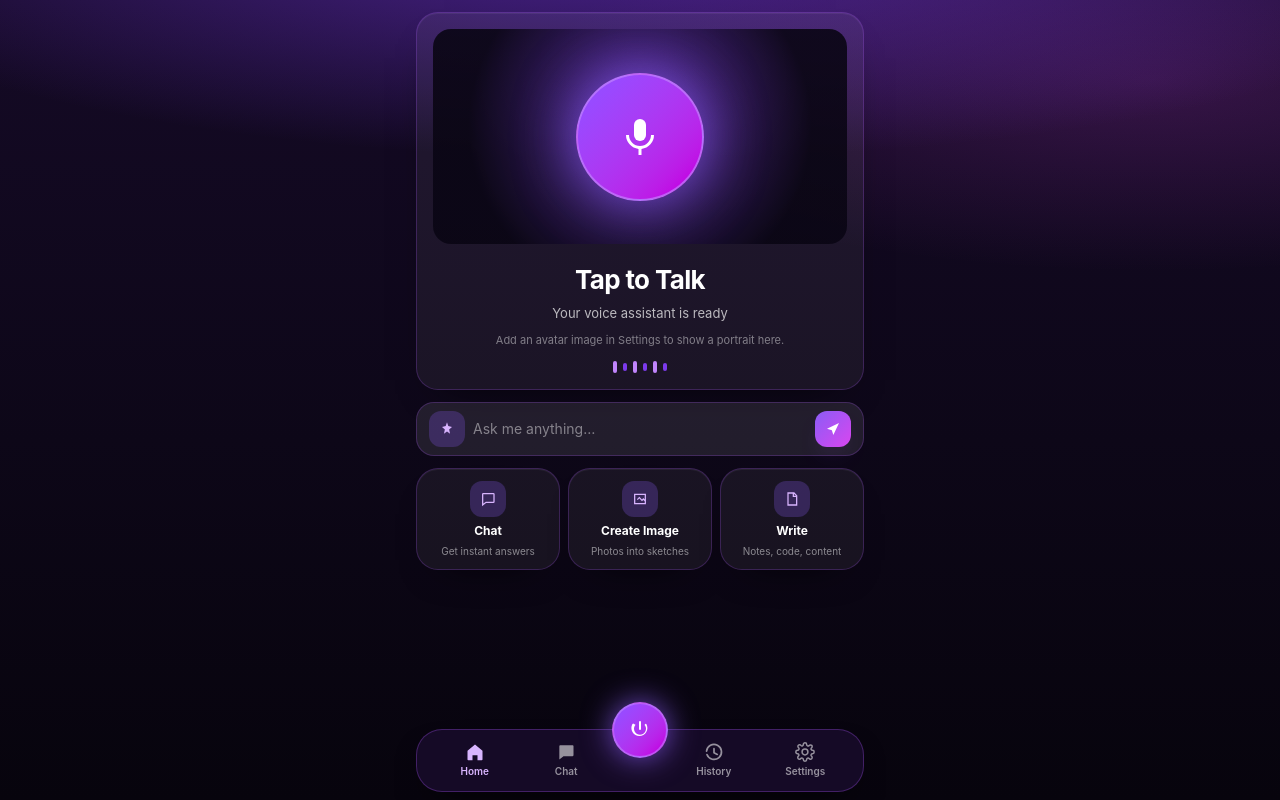
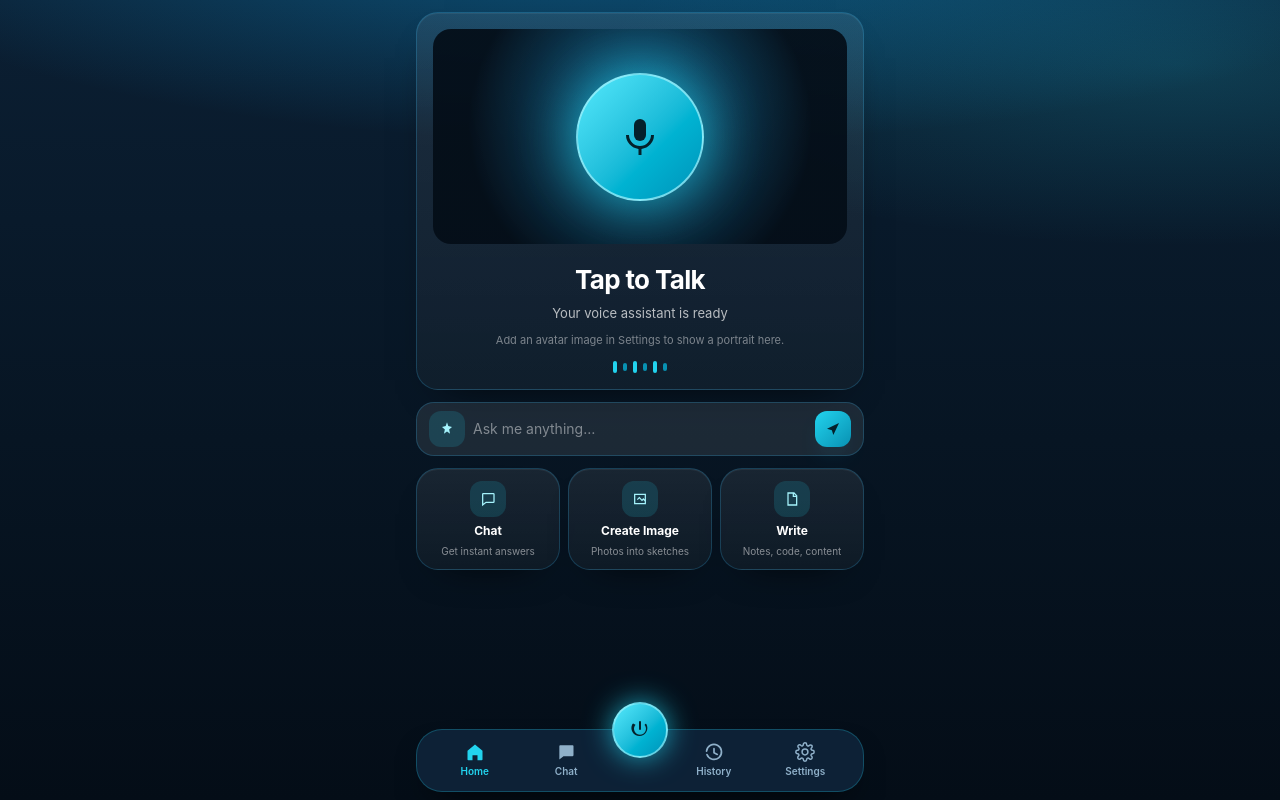
Before and after one commit to project9793/arushi-app, a React (Vite) app in the folder app/: page / in a window 1280 px wide. Built offline with nearby package versions, Linux system fonts and the light colour scheme.

Commit message:
Navy and cyan theme from the reference chat app

```diff
--- a/app/src/components/BottomNav.tsx
+++ b/app/src/components/BottomNav.tsx
@@ -14,14 +14,14 @@ const TABS: Array<{ id: TabId; label: string; icon: string }> = [
   { id: 'settings', label: 'Settings', icon: 'M12 15.5a3.5 3.5 0 1 0 0-7 3.5 3.5 0 0 0 0 7zM19.4 15a1.7 1.7 0 0 0 .3 1.9l.1.1a2 2 0 1 1-2.8 2.8l-.1-.1a1.7 1.7 0 0 0-2.9 1.2v.2a2 2 0 1 1-4 0v-.1a1.7 1.7 0 0 0-1.1-1.6 1.7 1.7 0 0 0-1.9.3l-.1.1a2 2 0 1 1-2.8-2.8l.1-.1a1.7 1.7 0 0 0-1.2-2.9H3a2 2 0 1 1 0-4h.1a1.7 1.7 0 0 0 1.6-1.1 1.7 1.7 0 0 0-.3-1.9l-.1-.1a2 2 0 1 1 2.8-2.8l.1.1a1.7 1.7 0 0 0 1.9.3H9a1.7 1.7 0 0 0 1-1.5V3a2 2 0 1 1 4 0v.1a1.7 1.7 0 0 0 1 1.6 1.7 1.7 0 0 0 1.9-.3l.1-.1a2 2 0 1 1 2.8 2.8l-.1.1a1.7 1.7 0 0 0-.3 1.9V9a1.7 1.7 0 0 0 1.5 1H21a2 2 0 1 1 0 4h-.1a1.7 1.7 0 0 0-1.5 1z' },
 ];
 
-/** Dark pill navigation with a violet glow on the active tab. */
+/** Deep navy bar with a cyan active tab and a floating cyan mic, as in the reference. */
 export function BottomNav({ active, onSelect, onCentrePress, listening }: BottomNavProps) {
-  const activeClass = 'text-[#d8b4fe]';
-  const idleClass = 'text-white/55';
+  const activeClass = 'text-[#22d3ee]';
+  const idleClass = 'text-[#8fb0c9]';
 
   return (
     <nav className="shrink-0 px-3 pb-2 pt-1">
-      <div className="relative mx-auto flex max-w-md items-end justify-between rounded-[26px] border border-[#a855f7]/30 bg-[#150a26] px-3 py-2 shadow-[0_16px_36px_-18px_rgba(0,0,0,0.95)]">
+      <div className="relative mx-auto flex max-w-md items-end justify-between rounded-[26px] border border-[#22d3ee]/25 bg-[#0d2136] px-3 py-2 shadow-[0_16px_36px_-18px_rgba(0,0,0,0.95)]">
         <button
           type="button"
           onClick={() => onSelect('home')}
@@ -76,8 +76,8 @@ export function BottomNav({ active, onSelect, onCentrePress, listening }: Bottom
           type="button"
           onClick={onCentrePress}
           aria-label={listening ? 'Stop listening' : 'Start listening'}
-          className={`absolute left-1/2 top-0 grid h-14 w-14 -translate-x-1/2 -translate-y-1/2 place-items-center rounded-full border-2 border-[#c084fc]/60 shadow-[0_0_30px_rgba(139,92,246,0.8)] transition ${
-            listening ? 'bg-gradient-to-br from-rose-500 to-pink-600' : 'bg-gradient-to-br from-violet-500 to-fuchsia-600'
+          className={`absolute left-1/2 top-0 grid h-14 w-14 -translate-x-1/2 -translate-y-1/2 place-items-center rounded-full border-2 border-[#a5f3fc]/60 shadow-[0_0_28px_rgba(34,211,238,0.75)] transition ${
+            listening ? 'bg-gradient-to-br from-rose-500 to-pink-600' : 'bg-gradient-to-br from-cyan-300 to-cyan-600'
           }`}
         >
           {listening ? (
@@ -85,7 +85,7 @@ export function BottomNav({ active, onSelect, onCentrePress, listening }: Bottom
               <rect x="6" y="6" width="12" height="12" rx="2.5" />
             </svg>
           ) : (
-            <svg viewBox="0 0 24 24" className="h-6 w-6 fill-white">
+            <svg viewBox="0 0 24 24" className="h-6 w-6 fill-[#04212b]">
               <path d="M12 3a1 1 0 0 1 1 1v7a1 1 0 1 1-2 0V4a1 1 0 0 1 1-1Z" />
               <path d="M7.05 6.34a1 1 0 0 1-.27 1.39 6 6 0 1 0 10.44 0 1 1 0 1 1 1.12-1.66 8 8 0 1 1-13.92 0 1 1 0 0 1 1.63.27Z" />
             </svg>
--- a/app/src/components/HomeScreen.tsx
+++ b/app/src/components/HomeScreen.tsx
@@ -28,7 +28,7 @@ export function HomeScreen({ snapshot, avatarUrl, onMicPress, onSendText, onOpen
   return (
     <div className="flex min-h-full flex-col items-center px-4 pb-4 pt-3">
       <div className="card w-full max-w-md overflow-hidden p-4">
-        <div className="relative flex h-[215px] w-full items-center justify-center overflow-hidden rounded-[18px] bg-[radial-gradient(circle_at_50%_45%,rgba(124,58,237,0.45),rgba(10,6,20,0.9)_72%)]">
+        <div className="relative flex h-[215px] w-full items-center justify-center overflow-hidden rounded-[18px] bg-[radial-gradient(circle_at_50%_45%,rgba(14,165,233,0.4),rgba(4,13,23,0.92)_72%)]">
           {avatarUrl ? (
             <img src={avatarUrl} alt="" className="absolute inset-0 h-full w-full object-cover object-top opacity-90" />
           ) : null}
@@ -40,7 +40,7 @@ export function HomeScreen({ snapshot, avatarUrl, onMicPress, onSendText, onOpen
             className={`relative z-10 grid h-[128px] w-[128px] place-items-center rounded-full border-2 transition ${
               busy
                 ? 'border-rose-300/70 bg-gradient-to-br from-rose-500 to-pink-600 shadow-[0_0_60px_rgba(244,63,94,0.8)]'
-                : 'border-[#c084fc]/70 bg-gradient-to-br from-violet-500 to-fuchsia-600 shadow-[0_0_60px_rgba(139,92,246,0.85)]'
+                : 'border-[#a5f3fc]/70 bg-gradient-to-br from-cyan-300 to-cyan-600 shadow-[0_0_60px_rgba(34,211,238,0.8)]'
             }`}
           >
             {snapshot.state === 'speaking' ? (
@@ -51,7 +51,7 @@ export function HomeScreen({ snapshot, avatarUrl, onMicPress, onSendText, onOpen
                 <span className="h-8 w-1 animate-pulse rounded bg-white" />
               </div>
             ) : (
-              <svg viewBox="0 0 24 24" className="h-12 w-12 fill-white">
+              <svg viewBox="0 0 24 24" className={`h-12 w-12 ${busy ? 'fill-white' : 'fill-[#04212b]'}`}>
                 <path d="M12 14a3 3 0 0 0 3-3V6a3 3 0 0 0-6 0v5a3 3 0 0 0 3 3Z" />
                 <path d="M6.5 11a5.5 5.5 0 0 0 11 0h1.5a7 7 0 0 1-6.25 6.95V21h-1.5v-3.05A7 7 0 0 1 5 11z" />
               </svg>
@@ -75,12 +75,12 @@ export function HomeScreen({ snapshot, avatarUrl, onMicPress, onSendText, onOpen
         ) : null}
 
         <div className="mt-3 flex items-center justify-center gap-1.5">
-          <span className="h-3 w-1 rounded bg-[#c084fc]" />
-          <span className="h-2 w-1 rounded bg-[#7c3aed]" />
-          <span className="h-3 w-1 rounded bg-[#c084fc]" />
-          <span className="h-2 w-1 rounded bg-[#7c3aed]" />
-          <span className="h-3 w-1 rounded bg-[#c084fc]" />
-          <span className="h-2 w-1 rounded bg-[#7c3aed]" />
+          <span className="h-3 w-1 rounded bg-[#22d3ee]" />
+          <span className="h-2 w-1 rounded bg-[#0891b2]" />
+          <span className="h-3 w-1 rounded bg-[#22d3ee]" />
+          <span className="h-2 w-1 rounded bg-[#0891b2]" />
+          <span className="h-3 w-1 rounded bg-[#22d3ee]" />
+          <span className="h-2 w-1 rounded bg-[#0891b2]" />
         </div>
       </div>
 
@@ -96,7 +96,7 @@ export function HomeScreen({ snapshot, avatarUrl, onMicPress, onSendText, onOpen
           }
         }}
       >
-        <span className="grid h-9 w-9 shrink-0 place-items-center rounded-xl bg-[#8b5cf6]/25 text-[#d8b4fe]">
+        <span className="grid h-9 w-9 shrink-0 place-items-center rounded-xl bg-[#22d3ee]/15 text-[#a5f3fc]">
           <svg viewBox="0 0 24 24" className="h-4 w-4 fill-current">
             <path d="M12 2l1.9 5.6L19.5 9l-4.3 3.6L16.6 19 12 15.8 7.4 19l1.4-6.4L4.5 9l5.6-1.4z" />
           </svg>
@@ -126,7 +126,7 @@ export function HomeScreen({ snapshot, avatarUrl, onMicPress, onSendText, onOpen
             onClick={onOpenChat}
             className="card flex flex-col items-center gap-1.5 px-2 py-3 text-center transition active:scale-[0.98]"
           >
-            <span className="grid h-9 w-9 place-items-center rounded-xl bg-[#8b5cf6]/25 text-[#d8b4fe]">
+            <span className="grid h-9 w-9 place-items-center rounded-xl bg-[#22d3ee]/15 text-[#a5f3fc]">
               <svg viewBox="0 0 24 24" className="h-4 w-4" fill="none" stroke="currentColor" strokeWidth="1.9">
                 <path d={action.icon} />
               </svg>
--- a/app/src/index.css
+++ b/app/src/index.css
@@ -2,17 +2,17 @@
 
 :root {
   color-scheme: dark;
-  --bg-0: #0a0614;
-  --bg-1: #150a26;
+  --bg-0: #071523;
+  --bg-1: #0b1f33;
   --card: rgba(255, 255, 255, 0.055);
   --card-2: rgba(255, 255, 255, 0.09);
-  --line: rgba(168, 85, 247, 0.24);
-  --violet: #8b5cf6;
-  --violet-deep: #6d28d9;
-  --fuchsia: #d946ef;
+  --line: rgba(56, 189, 248, 0.22);
+  --cyan: #22d3ee;
+  --cyan-deep: #0891b2;
+  --blue: #2563eb;
   --text: #ffffff;
-  --text-2: rgba(255, 255, 255, 0.72);
-  --text-3: rgba(255, 255, 255, 0.5);
+  --text-2: rgba(226, 240, 255, 0.76);
+  --text-3: rgba(203, 225, 245, 0.55);
 }
 
 html,
@@ -23,11 +23,11 @@ body,
 
 body {
   margin: 0;
-  /* Near-black with a violet bloom at the top, so white text always reads. */
+  /* Deep navy with a cyan bloom, like the reference chat app. */
   background:
-    radial-gradient(110% 45% at 50% -8%, rgba(124, 58, 237, 0.55) 0%, transparent 62%),
-    radial-gradient(80% 40% at 90% 10%, rgba(217, 70, 239, 0.18) 0%, transparent 60%),
-    linear-gradient(180deg, #150a26 0%, #0d0718 55%, #07040d 100%);
+    radial-gradient(105% 45% at 50% -10%, rgba(14, 165, 233, 0.45) 0%, transparent 62%),
+    radial-gradient(75% 38% at 92% 8%, rgba(34, 211, 238, 0.18) 0%, transparent 60%),
+    linear-gradient(180deg, #0b1f33 0%, #071523 55%, #040d17 100%);
   background-attachment: fixed;
   color: var(--text);
   font-family: 'Inter', ui-sans-serif, system-ui, -apple-system, 'Segoe UI', Roboto, sans-serif;
@@ -40,14 +40,14 @@ body {
 .card {
   border-radius: 22px;
   border: 1px solid var(--line);
-  background: var(--card);
+  background: linear-gradient(180deg, rgba(255, 255, 255, 0.075), rgba(255, 255, 255, 0.035));
   box-shadow: 0 18px 40px -28px rgba(0, 0, 0, 0.95), inset 0 1px 0 rgba(255, 255, 255, 0.06);
 }
 
 .card-strong {
   border-radius: 18px;
   border: 1px solid var(--line);
-  background: var(--card-2);
+  background: rgba(255, 255, 255, 0.085);
 }
 
 .chip {
@@ -56,7 +56,7 @@ body {
   gap: 6px;
   border-radius: 9999px;
   border: 1px solid var(--line);
-  background: rgba(139, 92, 246, 0.14);
+  background: rgba(34, 211, 238, 0.12);
   padding: 7px 13px;
   font-size: 11px;
   font-weight: 600;
@@ -73,12 +73,12 @@ body {
   align-items: center;
   gap: 6px;
   border-radius: 9999px;
-  border: 1px solid rgba(168, 85, 247, 0.45);
-  background: rgba(139, 92, 246, 0.2);
+  border: 1px solid rgba(34, 211, 238, 0.5);
+  background: rgba(34, 211, 238, 0.16);
   padding: 8px 15px;
   font-size: 12px;
   font-weight: 700;
-  color: #e9d5ff;
+  color: #a5f3fc;
 }
 
 .label {
@@ -99,7 +99,7 @@ body {
   width: 100%;
   border-radius: 14px;
   border: 1px solid var(--line);
-  background: rgba(255, 255, 255, 0.06);
+  background: rgba(255, 255, 255, 0.07);
   padding: 11px 13px;
   font-size: 13px;
   color: var(--text);
@@ -111,28 +111,28 @@ body {
 
 .field:focus {
   outline: none;
-  border-color: rgba(168, 85, 247, 0.8);
-  box-shadow: 0 0 0 3px rgba(139, 92, 246, 0.22);
+  border-color: rgba(34, 211, 238, 0.8);
+  box-shadow: 0 0 0 3px rgba(34, 211, 238, 0.2);
 }
 
 /* --------------------------------------------------------------- bubbles */
 
 .bubble-out {
-  background: linear-gradient(135deg, #7c3aed, #a21caf);
+  background: linear-gradient(135deg, #0ea5e9, #2563eb);
   color: #ffffff;
-  border: 1px solid rgba(168, 85, 247, 0.5);
+  border: 1px solid rgba(56, 189, 248, 0.5);
 }
 
 .bubble-in {
-  background: rgba(255, 255, 255, 0.07);
+  background: rgba(255, 255, 255, 0.075);
   color: #ffffff;
   border: 1px solid var(--line);
 }
 
 .btn-primary {
-  background: linear-gradient(135deg, var(--violet), var(--fuchsia));
-  color: #ffffff;
-  box-shadow: 0 12px 26px -14px rgba(168, 85, 247, 0.9);
+  background: linear-gradient(135deg, #22d3ee, #0891b2);
+  color: #04212b;
+  box-shadow: 0 12px 26px -14px rgba(34, 211, 238, 0.9);
 }
 
 /* ---------------------------------------------------------------- orb */
@@ -156,7 +156,7 @@ body {
 
 .orb__glow {
   inset: -18%;
-  background: radial-gradient(circle at 50% 50%, rgba(139, 92, 246, 0.85), rgba(217, 70, 239, 0.35) 45%, transparent 68%);
+  background: radial-gradient(circle at 50% 50%, rgba(34, 211, 238, 0.75), rgba(37, 99, 235, 0.35) 45%, transparent 68%);
   filter: blur(26px);
   opacity: 0.95;
   z-index: 0;
@@ -164,7 +164,7 @@ body {
 
 .orb__ring {
   inset: 0;
-  border: 1px solid rgba(196, 181, 253, 0.35);
+  border: 1px solid rgba(165, 243, 252, 0.35);
   opacity: 0;
   z-index: 1;
 }
@@ -173,12 +173,12 @@ body {
   inset: 8%;
   z-index: 2;
   background:
-    radial-gradient(circle at 50% 22%, rgba(255, 255, 255, 0.95), transparent 42%),
-    radial-gradient(circle at 50% 50%, rgba(168, 85, 247, 0.95), rgba(88, 28, 135, 0.95) 70%),
-    conic-gradient(from 0deg, #7c3aed, #d946ef, #8b5cf6, #7c3aed);
+    radial-gradient(circle at 50% 22%, rgba(255, 255, 255, 0.95), transparent 44%),
+    radial-gradient(circle at 50% 55%, rgba(34, 211, 238, 0.95), rgba(12, 74, 110, 0.95) 72%),
+    conic-gradient(from 0deg, #22d3ee, #2563eb, #67e8f9, #0891b2, #22d3ee);
   box-shadow:
-    inset 0 0 60px rgba(10, 6, 20, 0.55),
-    0 0 70px rgba(139, 92, 246, 0.75);
+    inset 0 0 60px rgba(4, 13, 23, 0.55),
+    0 0 70px rgba(34, 211, 238, 0.6);
   display: grid;
   place-items: center;
   overflow: hidden;
@@ -191,7 +191,7 @@ body {
 .orb--listening .orb__core {
   transform: scale(calc(1 + var(--level) * 0.55));
   transition: transform 90ms linear;
-  filter: brightness(calc(1 + var(--level) * 0.4));
+  filter: brightness(calc(1 + var(--level) * 0.35));
 }
 .orb--listening .orb__ring--1 { opacity: 0.9; animation: orb-ring-pulse 2.4s ease-out infinite; }
 .orb--speaking .orb__core { animation: orb-speak 0.9s ease-in-out infinite alternate; }
@@ -231,9 +231,7 @@ body {
   .orb__core, .orb__glow, .orb__ring, .waveform span { animation: none !important; }
 }
 
-/* ---------------------------------------------- dark-theme text remapping
-   Screens carry a few fixed ink colours from the light version; on the neon
-   dark surface they must be white. */
+/* ------------------------------------------- remap the purple utilities */
 
 .text-\[\#1f1235\] { color: #ffffff !important; }
 .text-\[\#6b5b8a\],
@@ -241,34 +239,41 @@ body {
 
 .bg-\[\#ede7fb\],
 .bg-\[\#f3eefe\],
-.bg-\[\#f7f4fe\] { background-color: rgba(139, 92, 246, 0.18) !important; }
+.bg-\[\#f7f4fe\] { background-color: rgba(34, 211, 238, 0.14) !important; }
 
 .text-\[\#7c3aed\],
-.text-\[\#6d28d9\] { color: #d8b4fe !important; }
+.text-\[\#6d28d9\] { color: #a5f3fc !important; }
 
 .border-\[\#e6dcf8\] { border-color: var(--line) !important; }
 
-.bg-white { background-color: #150a26 !important; }
-
-.text-amber-200 { color: #d8b4fe !important; }
-.bg-amber-400\/20,
-.bg-amber-400\/25 { background-color: rgba(139, 92, 246, 0.18) !important; }
-.bg-amber-300\/40,
-.bg-amber-300\/80 { background-color: rgba(196, 181, 253, 0.7) !important; }
-
 .bg-violet-500,
 .bg-violet-600 {
-  background-color: var(--violet) !important;
-  color: #ffffff !important;
+  background-color: var(--cyan-deep) !important;
+  color: #04212b !important;
 }
-.hover\:bg-violet-400:hover { background-color: #a78bfa !important; }
+.hover\:bg-violet-400:hover { background-color: var(--cyan) !important; }
 
 .bg-violet-500\/35,
 .bg-violet-600\/25,
 .bg-violet-600\/30,
 .bg-violet-600\/35,
 .bg-violet-600\/40,
-.bg-violet-600\/45 { background-color: rgba(139, 92, 246, 0.22) !important; }
+.bg-violet-600\/45 { background-color: rgba(34, 211, 238, 0.18) !important; }
 
 .text-violet-100,
-.text-violet-200 { color: #e9d5ff !important; }
+.text-violet-200 { color: #a5f3fc !important; }
+
+.text-\[\#d8b4fe\] { color: #a5f3fc !important; }
+
+.bg-\[\#8b5cf6\]\/25 { background-color: rgba(34, 211, 238, 0.18) !important; }
+.bg-\[\#8b5cf6\]\/12 { background-color: rgba(34, 211, 238, 0.10) !important; }
+
+.border-\[\#a855f7\]\/30,
+.border-\[\#a855f7\]\/35 { border-color: rgba(34, 211, 238, 0.32) !important; }
+
+.bg-\[\#8b5cf6\]\/15 { background-color: rgba(34, 211, 238, 0.14) !important; }
+
+.text-\[\#e9d5ff\] { color: #a5f3fc !important; }
+
+.bg-\[\#c084fc\] { background-color: var(--cyan) !important; }
+.bg-\[\#7c3aed\] { background-color: var(--cyan-deep) !important; }
```
